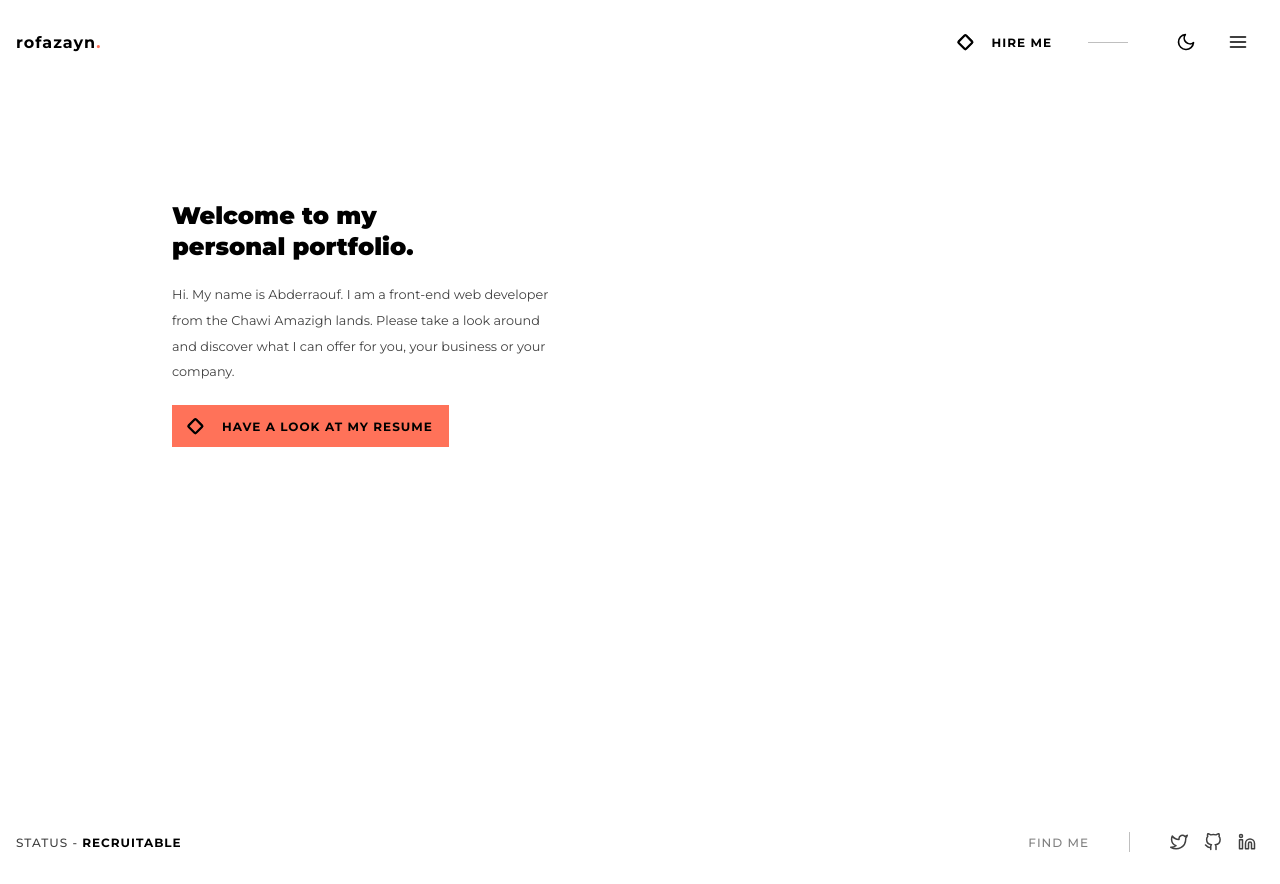
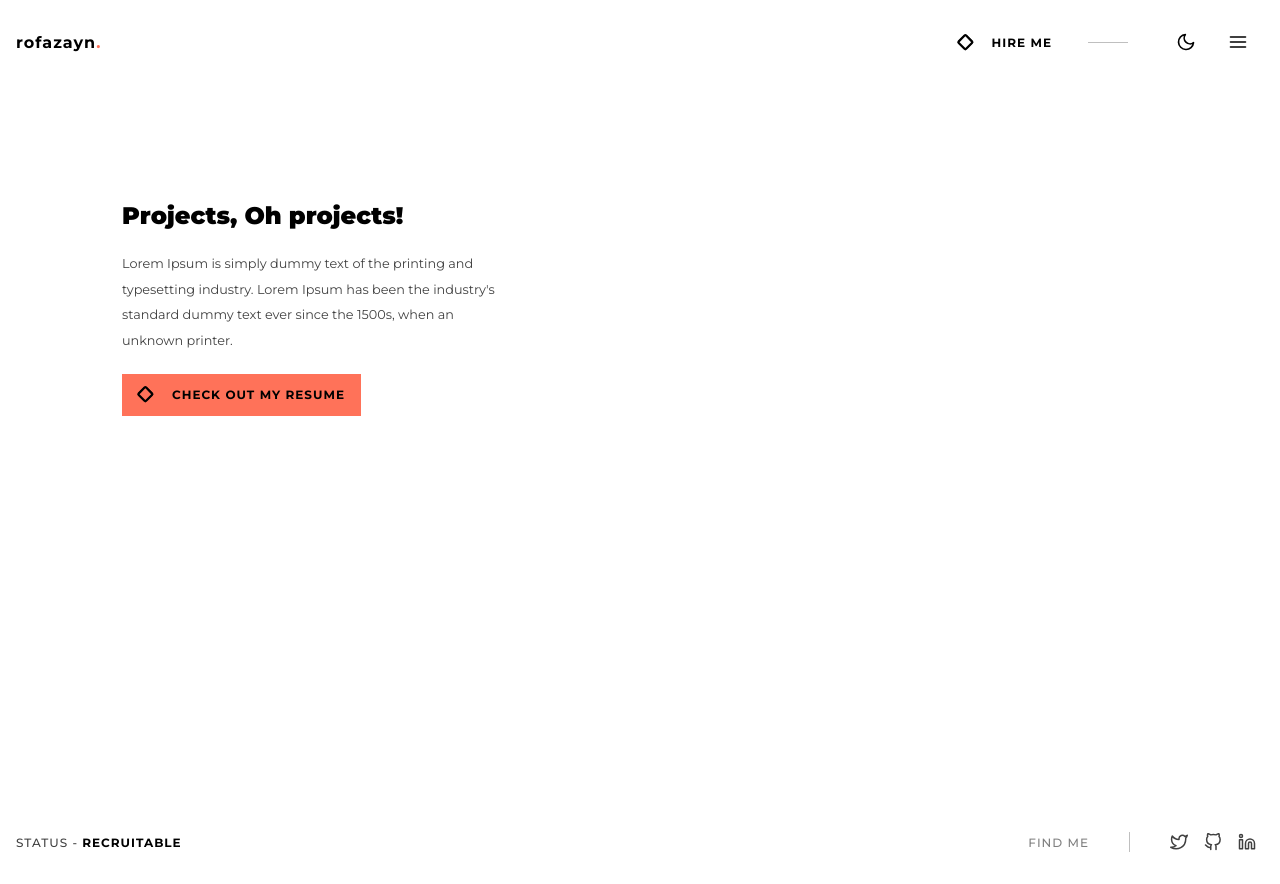
Before and after one commit to rofazayn/portfolio-remastered, a React (Create React App) app: page /projects in a window 1280 px wide. Before the commit this address led to /home. Built offline with nearby package versions, Linux system fonts and the light colour scheme.

Commit message:
Added projects page, edited container, menu and animations

```diff
--- a/src/App.js
+++ b/src/App.js
@@ -9,12 +9,14 @@ import Contact from './views/Contact/Contact';
 import Hire from './views/Hire/Hire';
 import Home from './views/Home/Home';
 import Resume from './views/Resume/Resume';
+import Projects from './views/Projects/Projects';
 import { ThemeProvider } from 'styled-components';
 import { lightTheme, darkTheme } from './assets/theming/theme.js';
 import { useSelector } from 'react-redux';
 
 const routes = [
   { path: '/home', name: 'Home', Component: Home },
+  { path: '/projects', name: 'Projects', Component: Projects },
   { path: '/resume', name: 'Resume', Component: Resume },
   { path: '/contact', name: 'Contact', Component: Contact },
   { path: '/hire', name: 'Hire', Component: Hire }
--- a/src/components/Container/Container.js
+++ b/src/components/Container/Container.js
@@ -24,7 +24,7 @@ const SContainer = styled.div`
 
   // Extra large devices (large desktops, 1200px and up)
   @media (min-width: 1200px) {
-    max-width: 1000px;
+    max-width: 1100px;
   }
 `;
 
--- a/src/components/Hero/Hero.js
+++ b/src/components/Hero/Hero.js
@@ -66,7 +66,11 @@ const Hero = ({ line1, line2, paragraph, buttonText, buttonPath }) => {
   let button = useRef(null);
 
   useEffect(() => {
-    revealHeadings(heading1, heading2);
+    if (heading2 === null) {
+      revealHeadings(heading1);
+    } else {
+      revealHeadings(heading1, heading2);
+    }
     revealParagraph(text);
     revealButtons(button);
   }, [heading1, heading2, text, button]);
@@ -76,7 +80,7 @@ const Hero = ({ line1, line2, paragraph, buttonText, buttonPath }) => {
       <div className='title'>
         <div className='line-wrapper'>
           <div className='line' ref={el => (heading1 = el)}>
-            {line2 && line1}
+            {line1 && line1}
           </div>
         </div>
         <div className='line-wrapper'>
--- a/src/components/Menu/Menu.js
+++ b/src/components/Menu/Menu.js
@@ -20,13 +20,14 @@ const Menu = ({ toggler }) => {
     line1 = useRef(null),
     line2 = useRef(null),
     line3 = useRef(null),
-    line4 = useRef(null);
+    line4 = useRef(null),
+    line5 = useRef(null);
 
   useEffect(() => {
     // If the menu is open and we click the menu button to close it.
     if (toggler.isClicked === false) {
       // If menu is closed and we want to open it.
-      staggerTextHide(line1, line2, line3, line4);
+      staggerTextHide(line1, line2, line3, line4, line5);
       staggerMenuHide(reveal2, reveal1);
       // Set menu to display none
       gsap.to(myMenu, { duration: 1.5, css: { display: 'none' } });
@@ -43,7 +44,7 @@ const Menu = ({ toggler }) => {
         height: '100%'
       });
       staggerMenuReveal(reveal1, reveal2);
-      staggerTextReveal(line1, line2, line3, line4);
+      staggerTextReveal(line1, line2, line3, line4, line5);
     }
   }, [toggler]);
 
@@ -69,8 +70,18 @@ const Menu = ({ toggler }) => {
               </li>
               <li>
                 <NavLink
+                  to='/projects'
+                  ref={el => (line2 = el)}
+                  onMouseEnter={e => handleHover(e)}
+                  onMouseOut={e => handleHoverExit(e)}
+                >
+                  Projects
+                </NavLink>
+              </li>
+              <li>
+                <NavLink
                   to='/resume'
-                  ref={el => (line2 = el)}
+                  ref={el => (line3 = el)}
                   onMouseEnter={e => handleHover(e)}
                   onMouseOut={e => handleHoverExit(e)}
                 >
@@ -80,7 +91,7 @@ const Menu = ({ toggler }) => {
               <li>
                 <NavLink
                   to='/hire'
-                  ref={el => (line3 = el)}
+                  ref={el => (line4 = el)}
                   onMouseEnter={e => handleHover(e)}
                   onMouseOut={e => handleHoverExit(e)}
                 >
@@ -90,7 +101,7 @@ const Menu = ({ toggler }) => {
               <li>
                 <NavLink
                   to='/contact'
-                  ref={el => (line4 = el)}
+                  ref={el => (line5 = el)}
                   onMouseEnter={e => handleHover(e)}
                   onMouseOut={e => handleHoverExit(e)}
                 >
--- a/src/components/Menu/MenuStyled.js
+++ b/src/components/Menu/MenuStyled.js
@@ -35,9 +35,9 @@ export const SMenu = styled.div`
         li {
           position: relative;
           list-style: none;
-          font-size: 5rem;
+          font-size: 3.5rem;
           font-weight: 700;
-          height: 135px;
+          height: 90px;
           overflow: hidden;
           @media (max-width: 1440px) {
             font-size: 2rem;
--- a/src/helpers/Animations.js
+++ b/src/helpers/Animations.js
@@ -30,11 +30,11 @@ export const staggerMenuHide = (...nodes) => {
 export const staggerTextReveal = (...nodes) => {
   gsap.from([...nodes], {
     duration: 0.8,
-    y: 135,
+    y: 90,
     delay: 0.4,
     ease: 'power3.inOut',
     stagger: {
-      amount: 0.3
+      amount: 0.4
     }
   });
   gsap.to([...nodes], {
--- a/src/views/Home/Home.js
+++ b/src/views/Home/Home.js
@@ -20,7 +20,7 @@ const Home = () => {
   const paragraph = `Hi. My name is Abderraouf. I am a front-end web developer from the Chawi
   Amazigh lands. Please take a look around and discover what I can offer
   for you, your business or your company.`;
-  const buttonText = `Have a look at my resume`;
+  const buttonText = `Some projects I've built`;
 
   return (
     <SHome className='page'>
@@ -31,7 +31,7 @@ const Home = () => {
             line2={line2}
             paragraph={paragraph}
             buttonText={buttonText}
-            buttonPath={'/resume'}
+            buttonPath={'/projects'}
           />
           {/* <Image /> */}
         </div>
--- /dev/null
+++ b/src/views/Projects/Projects.js
@@ -0,0 +1,33 @@
+import React from 'react';
+import styled from 'styled-components';
+import Container from '../../components/Container/Container';
+import Hero from '../../components/Hero/Hero';
+
+const SProjects = styled.main`
+  width: 100%;
+`;
+
+const Projects = () => {
+  const line1 = `Projects, Oh projects!`;
+  // const line2 = `Here are some for you`;
+  const paragraph = `Lorem Ipsum is simply dummy text of the printing and typesetting industry. Lorem Ipsum has been the industry's standard dummy text ever since the 1500s, when an unknown printer.`;
+  const buttonText = `Check out my resume`;
+
+  return (
+    <SProjects className='page'>
+      <Container>
+        <div className='top'>
+          <Hero
+            line1={line1}
+            // line2={line2}
+            paragraph={paragraph}
+            buttonText={buttonText}
+            buttonPath={'/resume'}
+          />
+        </div>
+      </Container>
+    </SProjects>
+  );
+};
+
+export default Projects;
```
